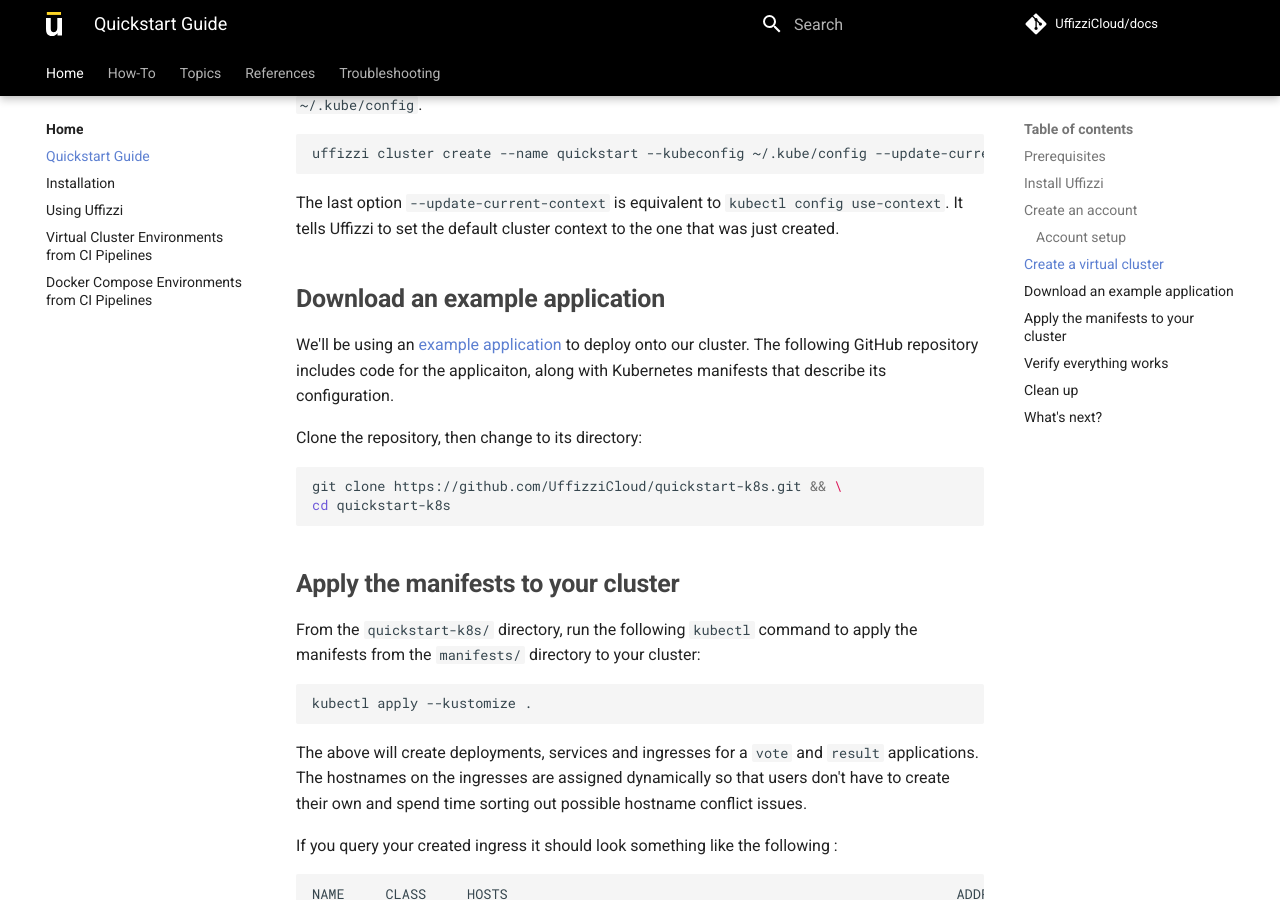
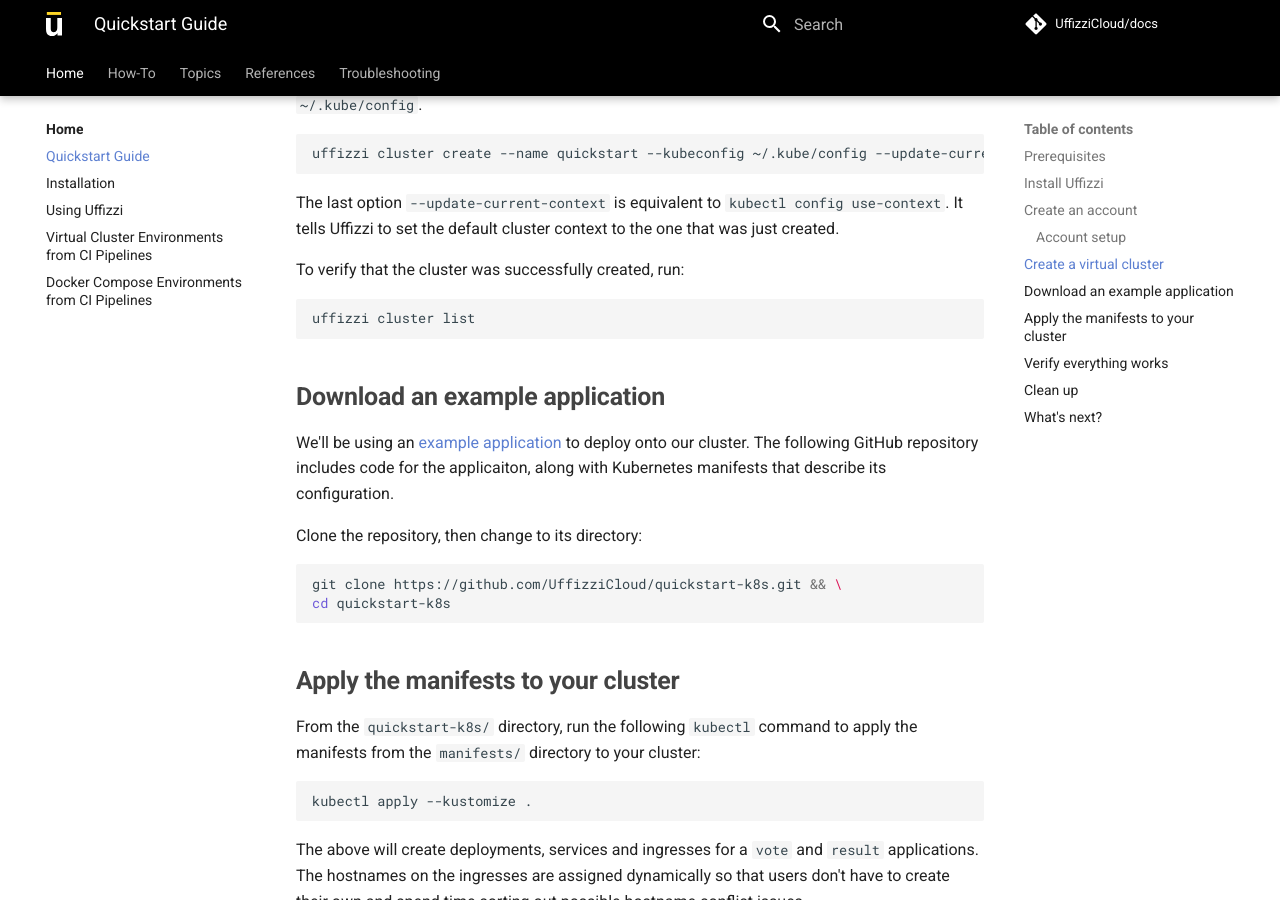
Before and after one commit to UffizziCloud/docs, an MkDocs documentation site: the page built from docs/quickstart.md, in a window 1280 px wide and 900 px high, scrolled down 1791 px. Built offline with MkDocs 1.6.1 and Material for MkDocs 9.7.7, drawn with Linux system fonts in a browser that asks for light colours; comment, search, counter and statistics services are not loaded.

Commit message:
Update quickstart.md

````diff
--- a/docs/quickstart.md
+++ b/docs/quickstart.md
@@ -59,6 +59,13 @@
 
 The last option `--update-current-context` is equivalent to `kubectl config use-context`. It tells Uffizzi to set the default cluster context to the one that was just created.
 
+To verify that the cluster was successfully created, run:
+
+``` bash
+uffizzi cluster list
+```
+
+
 ## Download an example application
 
 We'll be using an [example application](https://github.com/UffizziCloud/quickstart-k8s) to deploy onto our cluster. The following GitHub repository includes code for the applicaiton, along with Kubernetes manifests that describe its configuration.
````
